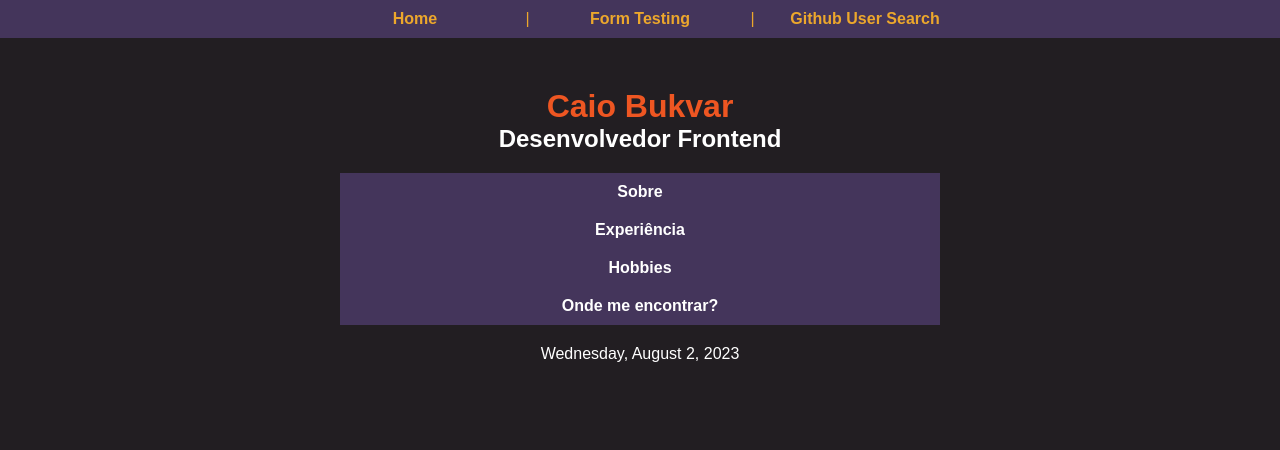
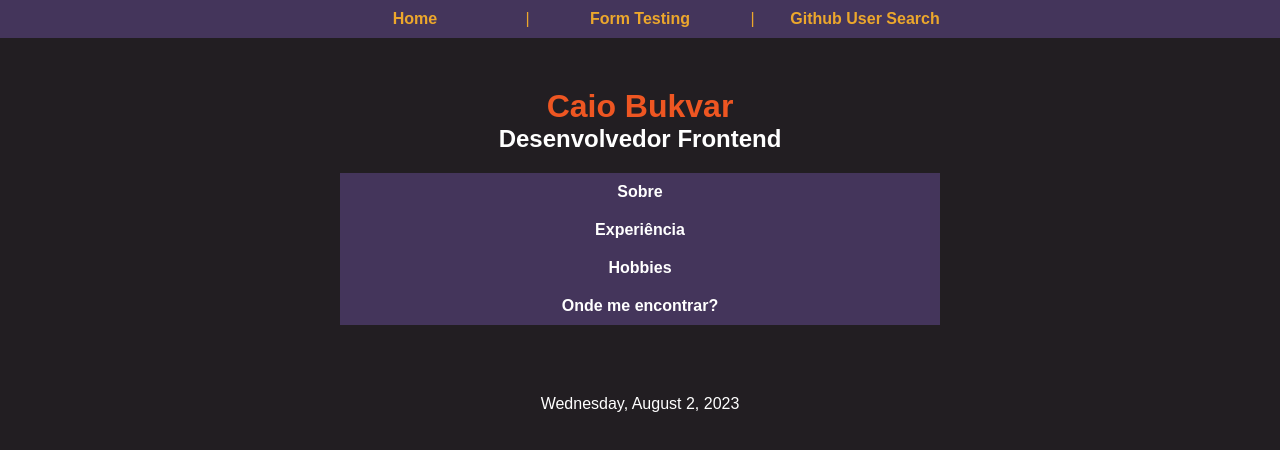
Before and after one commit to caiobukvar/learning-angular, an Angular app in the folder learning-angular/: page / in a window 1280 px wide. Shown: the top 450 px of the page. Built offline with nearby package versions, Linux system fonts and the light colour scheme.

Commit message:
new layout user card

```diff
--- a/learning-angular/src/app/app.component.css
+++ b/learning-angular/src/app/app.component.css
@@ -4,10 +4,6 @@
   --raisin-black: #221e22ff;
   --hunyadi-yellow: #eca72cff;
   --flame: #ee5622ff;
-}
-
-.date>p {
-  text-align: center;
 }
 
 .navbar {
@@ -34,3 +30,11 @@
   width: 150px;
   text-align: center;
 }
+
+.date {
+  margin-top: 50px;
+}
+
+.date>p {
+  text-align: center;
+}
--- a/learning-angular/src/app/components/github-user-search/github-user-search.component.css
+++ b/learning-angular/src/app/components/github-user-search/github-user-search.component.css
@@ -1,3 +1,11 @@
+:root {
+  --english-violet: #44355bff;
+  --dark-purple: #31263eff;
+  --raisin-black: #221e22ff;
+  --hunyadi-yellow: #eca72cff;
+  --flame: #ee5622ff;
+}
+
 .users {
   display: flex;
   flex-wrap: wrap;
@@ -13,7 +21,9 @@
   flex-direction: column;
   justify-content: center;
   align-items: center;
-  border: 1px solid orange;
+  gap: 20px;
+  border: 1px solid #ee5622ff;
+  font-weight: 600;
   border-radius: 8px;
   padding: 20px;
   width: 180px;
@@ -24,4 +34,15 @@
 .user>img {
   width: 90px;
   height: 90px;
+  border-radius: 50%;
 }
+
+.user>a {
+  font-weight: 400;
+  color: #eca72cff;
+  text-decoration: none;
+}
+
+.user>a:hover {
+  text-decoration: underline;
+}
--- a/learning-angular/src/app/components/github-user-search/github-user-search.component.html
+++ b/learning-angular/src/app/components/github-user-search/github-user-search.component.html
@@ -2,7 +2,7 @@
   <div *ngFor="let user of users" class="user">
     <img src={{user.avatar_url}} alt="">
 
-    <p>username: {{ user.login }}</p>
+    <h3>{{ user.login }}</h3>
     <a href={{user.url}} target="_blank" rel="noopener noreferrer">check {{ user.login }}'s profile</a>
 
   </div>
```
